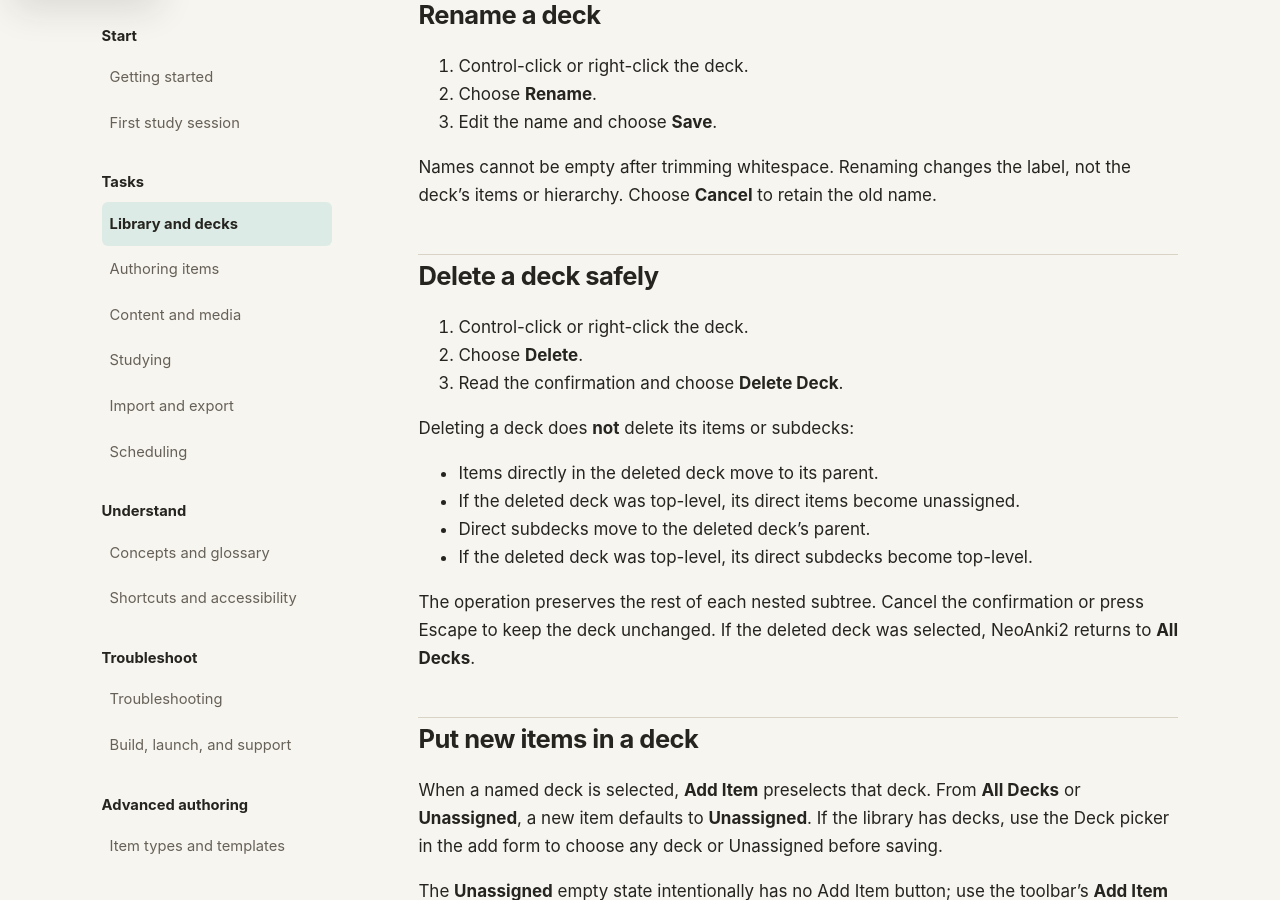
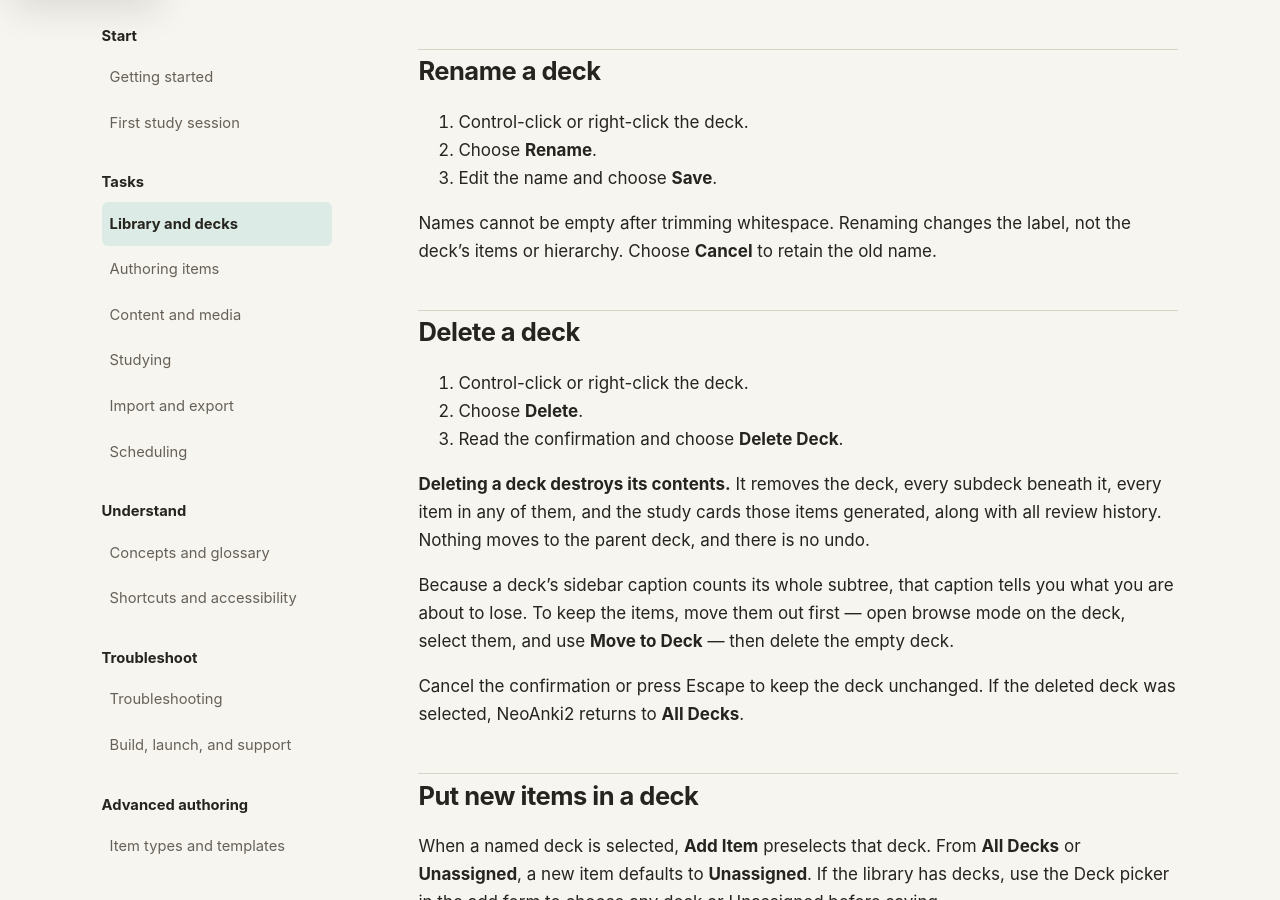
Before and after one commit to neoanki2/neoanki2, a Jekyll site: the page built from docs/user/library-and-decks.md, in a window 1280 px wide and 900 px high, scrolled down 2728 px. Built offline with Jekyll 4.4.1, drawn with Linux system fonts in a browser that asks for light colours; some of the changed text lies outside the part shown.

Commit message:
Count a deck's whole subtree in the sidebar.
A deck's caption showed items assigned directly to it while showing due cards
for its whole subtree, so a parent that only organizes subdecks read "Empty"
even though selecting it studies and browses everything beneath it. Roll the
item count up over descendants to match the due count and the scope the row
selects, so "No items" means the subtree is genuinely empty.

Docs claimed deleting a deck moves its items to the parent. Deletion has been
destructive since 08649a0 and is tested as such, so correct the three places
that promised otherwise.

Co-authored-by: Cursor <cursoragent@cursor.com>

```diff
--- a/docs/user/library-and-decks.md
+++ b/docs/user/library-and-decks.md
@@ -21,11 +21,13 @@ Use one of the three kinds of sidebar row:
   Starting a study session here uses the same recursive scope.
 - **Unassigned** shows only items with no deck.
 
-Changing scope reloads the scope home and its counts. Sidebar captions show
-direct item counts for each named deck and recursive due counts for that deck
-and its descendants. **Unassigned** reports its item and due counts separately.
-Every count in one reload is measured at the same instant, so the sidebar and
-the detail pane always agree.
+Changing scope reloads the scope home and its counts. A deck's caption counts the
+items and due cards in that deck **and all its subdecks**, which is the same
+scope you get by selecting it — so a deck that only organizes subdecks reports
+their contents rather than reading as empty. A caption says **No items** only
+when the deck and everything under it is empty. **Unassigned** reports its own
+item and due counts. Every count in one reload is measured at the same instant,
+so the sidebar and the detail pane always agree.
 
 Selecting a scope opens its **scope home**, described below.
 
@@ -61,22 +63,24 @@ limits the list and study session to that child's subtree.
 Names cannot be empty after trimming whitespace. Renaming changes the label,
 not the deck's items or hierarchy. Choose **Cancel** to retain the old name.
 
-## Delete a deck safely
+## Delete a deck
 
 1. Control-click or right-click the deck.
 2. Choose **Delete**.
 3. Read the confirmation and choose **Delete Deck**.
 
-Deleting a deck does **not** delete its items or subdecks:
+**Deleting a deck destroys its contents.** It removes the deck, every subdeck
+beneath it, every item in any of them, and the study cards those items
+generated, along with all review history. Nothing moves to the parent deck, and
+there is no undo.
 
-- Items directly in the deleted deck move to its parent.
-- If the deleted deck was top-level, its direct items become unassigned.
-- Direct subdecks move to the deleted deck's parent.
-- If the deleted deck was top-level, its direct subdecks become top-level.
+Because a deck's sidebar caption counts its whole subtree, that caption tells
+you what you are about to lose. To keep the items, move them out first — open
+browse mode on the deck, select them, and use **Move to Deck** — then delete the
+empty deck.
 
-The operation preserves the rest of each nested subtree. Cancel the
-confirmation or press Escape to keep the deck unchanged. If the deleted deck
-was selected, NeoAnki2 returns to **All Decks**.
+Cancel the confirmation or press Escape to keep the deck unchanged. If the
+deleted deck was selected, NeoAnki2 returns to **All Decks**.
 
 ## Put new items in a deck
 
```
Also changed, not shown: docs/user/authoring-items.md (+3 -2 lines), docs/user/concepts.md (+3 -2 lines), 5 other files.
